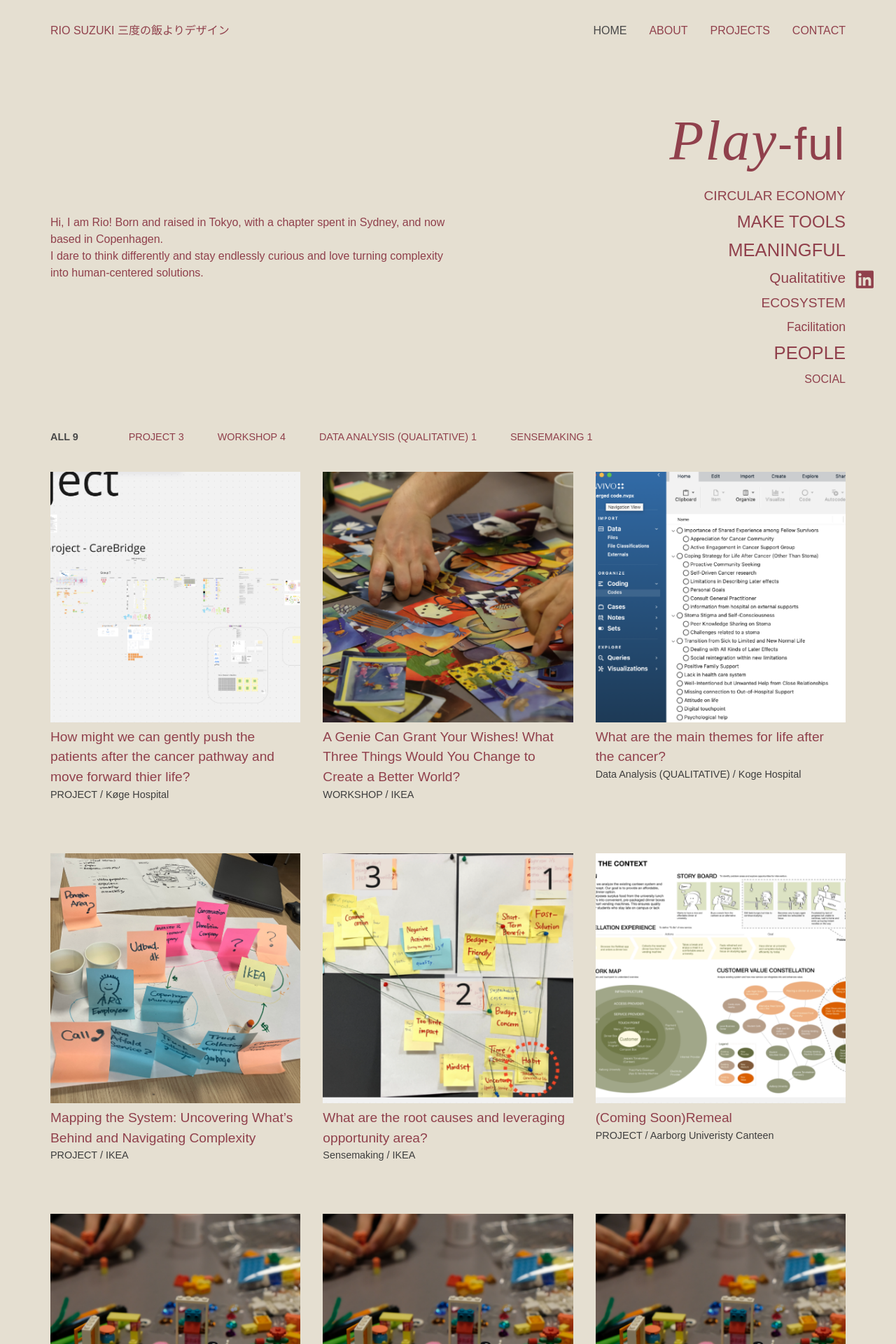
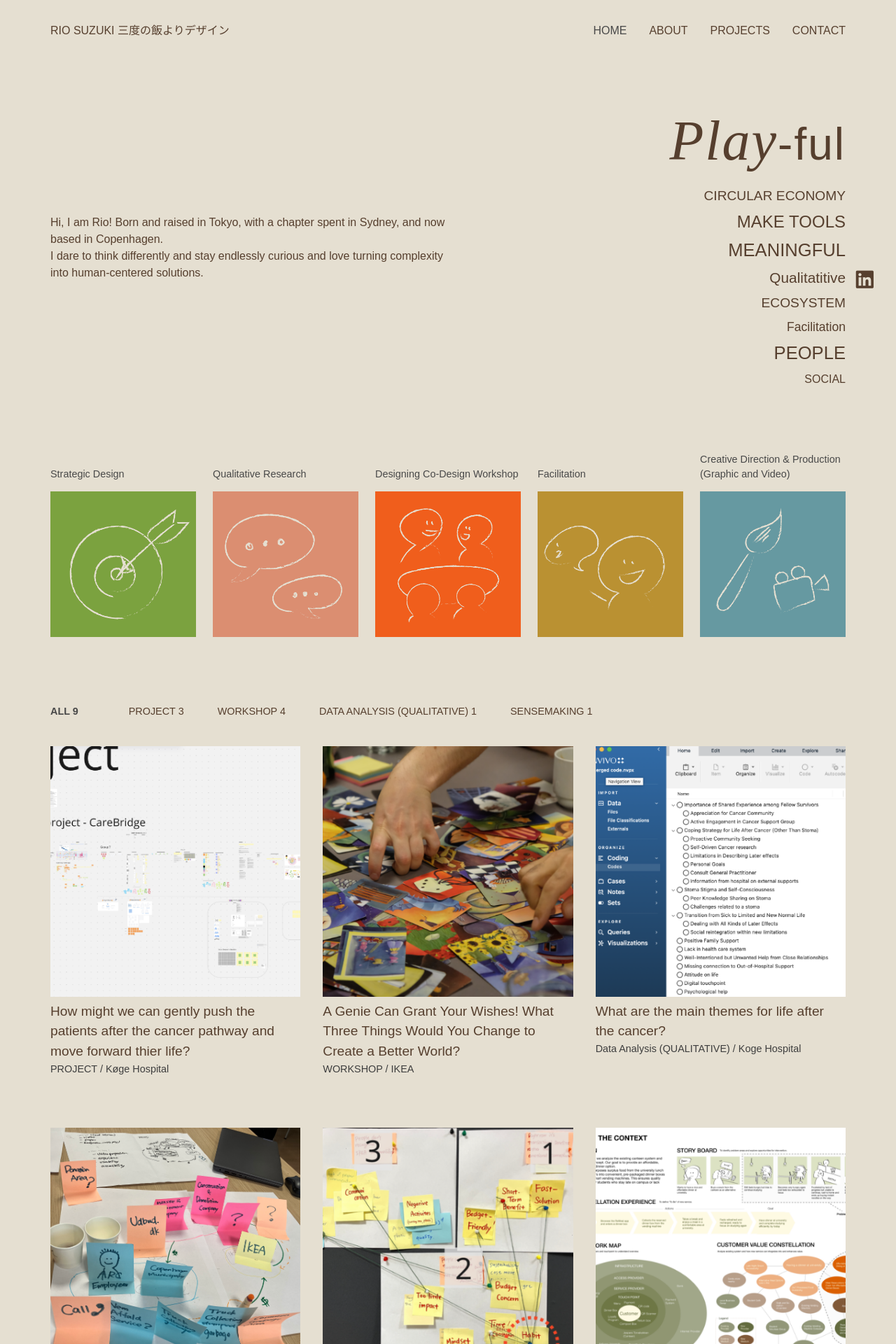
Before and after one commit to rinkun555/portfolio, a PHP site: page /index.html in a window 1280 px wide. Shown: the top 1920 px of the page at 70% size. Run offline with PHP 8.4, Linux system fonts and the light colour scheme; some web fonts are replaced.

Commit message:
offfer section add

```diff
--- a/index.html
+++ b/index.html
@@ -57,6 +57,33 @@
                     <span class="keyword-Facilitation">Facilitation</span>
                     <span class="keyword-PEOPLE">PEOPLE</span>
                     <span class="keyword-SOCIAL">SOCIAL</span>
+                </div>
+            </section>
+
+            <section class="offers-section">
+                <div class="offers-container">
+                    <div class="offers-items">
+                        <div class="offer-item">
+                            <h3 class="offer-title">Strategic Design</h3>
+                            <img src="img/offer_stratigic.png" alt="Strategic Design services">
+                        </div>
+                        <div class="offer-item">
+                            <h3 class="offer-title">Qualitative Research</h3>
+                            <img src="img/offer_reseach.png" alt="Qualitative Research services">
+                        </div>
+                        <div class="offer-item">
+                            <h3 class="offer-title">Designing Co-Design Workshop</h3>
+                            <img src="img/offer_workshop.png" alt="Designing Co-Design Workshop services">
+                        </div>
+                        <div class="offer-item">
+                            <h3 class="offer-title">Facilitation</h3>
+                            <img src="img/offer_facilitation.png" alt="Facilitation services">
+                        </div>
+                        <div class="offer-item">
+                            <h3 class="offer-title">Creative Direction & Production (Graphic and Video)</h3>
+                            <img src="img/offer_creative.png" alt="Creative Direction & Production (Graphic and Video) services">
+                        </div>
+                    </div>
                 </div>
             </section>
 
--- a/styles.css
+++ b/styles.css
@@ -145,7 +145,7 @@ select {
 		font-family: "din-2014", sans-serif;
 		font-weight: 400;
 		font-style: normal;
-		color: #90404C;
+		color: #563F2E;
 		line-height: 1.5;
 }
 
@@ -360,7 +360,7 @@ h3 {
 }
 .top-nav a {
 		text-decoration: none;
-		color: #90404C;
+		color: #563F2E;
 		font-weight: 400;
 		-webkit-transition: all 0.3s ease;
 		transition: all 0.3s ease;
@@ -530,6 +530,120 @@ h3 {
 		margin-bottom: 0.5rem;
 }
 
+/* Offers Section */
+.offers-section {
+		margin: 4rem 0;
+		padding: 2rem 0;
+}
+
+.offers-container {
+		display: -webkit-box;
+		display: -ms-flexbox;
+		display: flex;
+		-webkit-box-orient: horizontal;
+		-webkit-box-direction: normal;
+		    -ms-flex-direction: row;
+		        flex-direction: row;
+		-webkit-box-pack: justify;
+		    -ms-flex-pack: justify;
+		        justify-content: space-between;
+		-webkit-box-align: end;
+		    -ms-flex-align: end;
+		        align-items: flex-end;
+		-ms-flex-wrap: nowrap;
+		    flex-wrap: nowrap;
+		gap: 2rem;
+}
+@media (max-width: 768px) {
+		.offers-container {
+				-webkit-box-orient: vertical;
+				-webkit-box-direction: normal;
+				    -ms-flex-direction: column;
+				        flex-direction: column;
+		}
+}
+
+.offers-items {
+		display: -webkit-box;
+		display: -ms-flexbox;
+		display: flex;
+		-webkit-box-orient: horizontal;
+		-webkit-box-direction: normal;
+		    -ms-flex-direction: row;
+		        flex-direction: row;
+		-webkit-box-pack: justify;
+		    -ms-flex-pack: justify;
+		        justify-content: space-between;
+		-webkit-box-align: end;
+		    -ms-flex-align: end;
+		        align-items: flex-end;
+		-ms-flex-wrap: nowrap;
+		    flex-wrap: nowrap;
+		flex-wrap: nowrap;
+		gap: 1.5rem;
+		-webkit-box-flex: 3;
+		    -ms-flex: 3;
+		        flex: 3;
+}
+@media (max-width: 768px) {
+		.offers-items {
+				-ms-flex-wrap: wrap;
+				    flex-wrap: wrap;
+		}
+}
+
+.offer-item {
+		display: -webkit-box;
+		display: -ms-flexbox;
+		display: flex;
+		-webkit-box-orient: vertical;
+		-webkit-box-direction: normal;
+		    -ms-flex-direction: column;
+		        flex-direction: column;
+		-webkit-box-pack: end;
+		    -ms-flex-pack: end;
+		        justify-content: flex-end;
+		-webkit-box-align: left;
+		    -ms-flex-align: left;
+		        align-items: left;
+		-ms-flex-wrap: nowrap;
+		    flex-wrap: nowrap;
+		-webkit-box-flex: 1;
+		    -ms-flex: 1;
+		        flex: 1;
+}
+@media (max-width: 768px) {
+		.offer-item {
+				-webkit-box-flex: 1;
+				    -ms-flex: 1 0 45%;
+				        flex: 1 0 45%;
+		}
+}
+
+.offer-title {
+		margin-bottom: 0.8rem;
+		text-align: left;
+		font-weight: 400;
+		font-size: 0.9rem;
+		color: #484848;
+}
+
+.offer-item img {
+		width: 100%;
+		height: auto;
+		aspect-ratio: 1/1;
+		-o-object-fit: cover;
+		   object-fit: cover;
+		-webkit-transition: -webkit-transform 0.3s ease;
+		transition: -webkit-transform 0.3s ease;
+		transition: transform 0.3s ease;
+		transition: transform 0.3s ease, -webkit-transform 0.3s ease;
+}
+.offer-item img:hover {
+		-webkit-transform: scale(1.05);
+		        transform: scale(1.05);
+}
+
 /* Category filter tabs */
 .category-filter {
 		margin-bottom: 2rem;
@@ -567,7 +681,7 @@ h3 {
 .filter-tab {
 		background: none;
 		border: none;
-		color: #90404C;
+		color: #563F2E;
 		font-weight: 400;
 		font-size: 0.9rem;
 		cursor: pointer;
@@ -716,12 +830,12 @@ footer {
 }
 .social-icons a:hover {
 		background-color: #E5DFD1;
-		color: #90404C;
+		color: #563F2E;
 		-webkit-transform: scale(1.1);
 		        transform: scale(1.1);
 }
 .social-icons .fab {
-		color: #90404C;
+		color: #563F2E;
 		font-size: 1.5em;
 }
 
--- a/styles.scss
+++ b/styles.scss
@@ -1,9 +1,16 @@
 // Variables
-$primary-color: #90404C;
+$primary-color: #563F2E;
 $secondary-color: #484848;
 $background-color: #E5DFD1;
 $white: #ffffff;
 $gray: #3e3e3e;
+
+// Special colors
+$green: #7BA23F;
+$peach: #DB8E71;
+$orange: #F05E1C;
+$gold: #BA9132;
+$teal: #6699A1;
 
 // Mixins
 @mixin flex($direction: row, $justify: flex-start, $align: stretch, $wrap: nowrap) {
@@ -438,6 +445,63 @@ h3 {
   color: $gray;
   margin-bottom: 0.5rem;
 }
+
+/* Offers Section */
+.offers-section {
+  margin: 4rem 0;
+  padding: 2rem 0;
+}
+
+.offers-container {
+  @include flex(row, space-between, flex-end);
+  gap: 2rem;
+
+  @include responsive(tablet) {
+    flex-direction: column;
+  }
+}
+
+.offers-items {
+  @include flex(row, space-between, flex-end);
+  flex-wrap: nowrap;
+  gap: 1.5rem;
+  flex: 3;
+
+  @include responsive(tablet) {
+    flex-wrap: wrap;
+  }
+}
+
+.offer-item {
+  @include flex(column, flex-end, left);
+  flex: 1;
+
+  @include responsive(tablet) {
+    flex: 1 0 45%;
+  }
+}
+
+.offer-title {
+  margin-bottom: 0.8rem;
+  text-align: left;
+  font-weight: 400;
+  font-size: 0.9rem;
+  color: $secondary-color;
+}
+
+.offer-item img {
+  width: 100%;
+  height: auto;
+  aspect-ratio: 1/1;
+  object-fit: cover;
+  transition: transform 0.3s ease;
+
+  &:hover {
+    transform: scale(1.05);
+  }
+}
+
+
 
 /* Category filter tabs */
 .category-filter {
```
Also changed, not shown: other parts of styles.css (+16 -16 lines), img/offer_stratigic.png.
